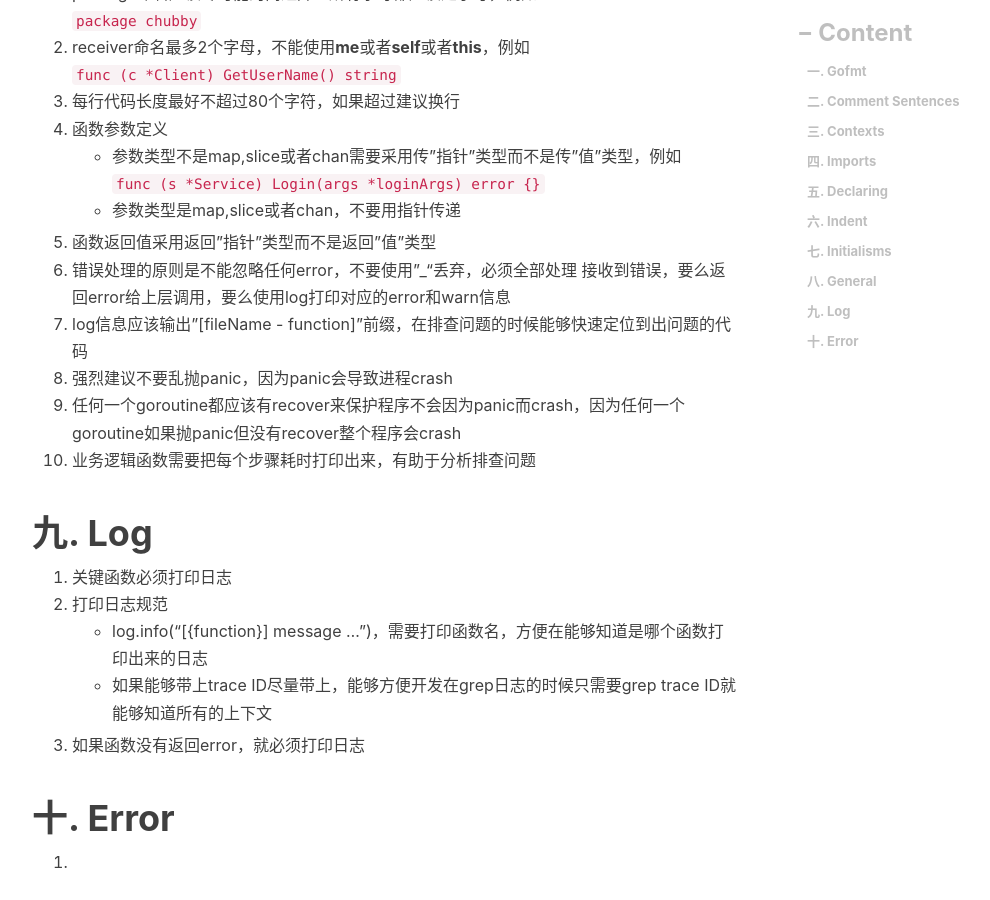
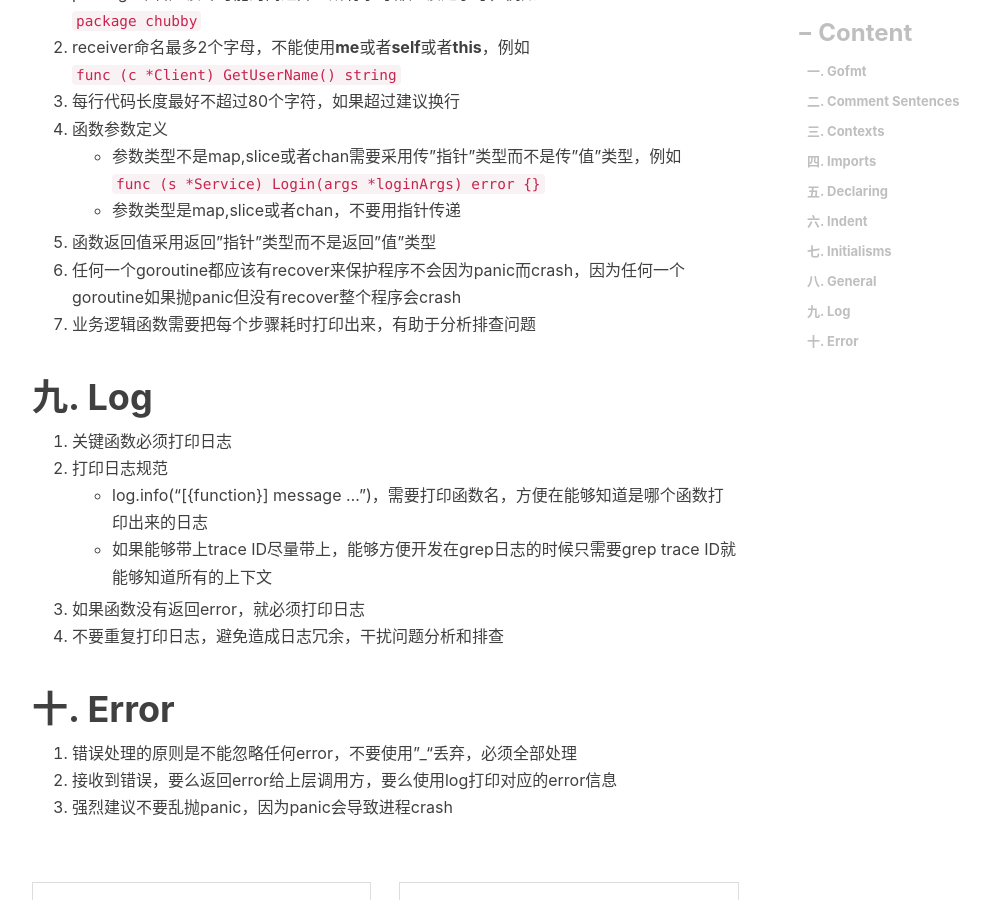
Before and after one commit to engru/chenguolin.github.io, a Jekyll site: the page built from _posts/2018-07-03-【Go-4】Go语言编码规范.md, in a window 1280 px wide and 900 px high, scrolled down 3381 px. Shown: the whole window, without its empty margins (233-1223 px from the left). Built offline with Jekyll 4.4.1, drawn with Linux system fonts in a browser that asks for light colours; nearby versions of some CDN libraries; comment, search, counter and statistics services are not loaded.

Commit message:
Update 2018-07-03-【Go-4】Go语言编码规范.md

```diff
--- a/_posts/2018-07-03-【Go-4】Go语言编码规范.md
+++ b/_posts/2018-07-03-【Go-4】Go语言编码规范.md
@@ -132,12 +132,8 @@ use x
       `func (s *Service) Login(args *loginArgs) error {}`
     * 参数类型是map,slice或者chan，不要用指针传递
 5. 函数返回值采用返回"指针"类型而不是返回"值"类型
-6. 错误处理的原则是不能忽略任何error，不要使用"_"丢弃，必须全部处理
-   接收到错误，要么返回error给上层调用，要么使用log打印对应的error和warn信息
-7. log信息应该输出"[fileName - function]"前缀，在排查问题的时候能够快速定位到出问题的代码
-8. 强烈建议不要乱抛panic，因为panic会导致进程crash
-9. 任何一个goroutine都应该有recover来保护程序不会因为panic而crash，因为任何一个goroutine如果抛panic但没有recover整个程序会crash
-10. 业务逻辑函数需要把每个步骤耗时打印出来，有助于分析排查问题
+6. 任何一个goroutine都应该有recover来保护程序不会因为panic而crash，因为任何一个goroutine如果抛panic但没有recover整个程序会crash
+7. 业务逻辑函数需要把每个步骤耗时打印出来，有助于分析排查问题
 
 # 九. Log
 1. 关键函数必须打印日志
@@ -145,6 +141,9 @@ use x
    + log.info("[{function}] message ...")，需要打印函数名，方便在能够知道是哪个函数打印出来的日志
    + 如果能够带上trace ID尽量带上，能够方便开发在grep日志的时候只需要grep trace ID就能够知道所有的上下文
 3. 如果函数没有返回error，就必须打印日志
+4. 不要重复打印日志，避免造成日志冗余，干扰问题分析和排查
 
 # 十. Error
-1.
+1. 错误处理的原则是不能忽略任何error，不要使用"_"丢弃，必须全部处理
+2. 接收到错误，要么返回error给上层调用方，要么使用log打印对应的error信息
+3. 强烈建议不要乱抛panic，因为panic会导致进程crash
```
